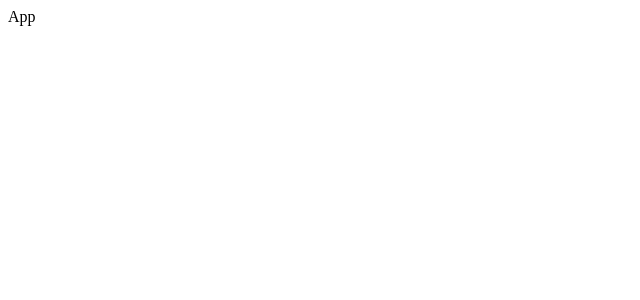
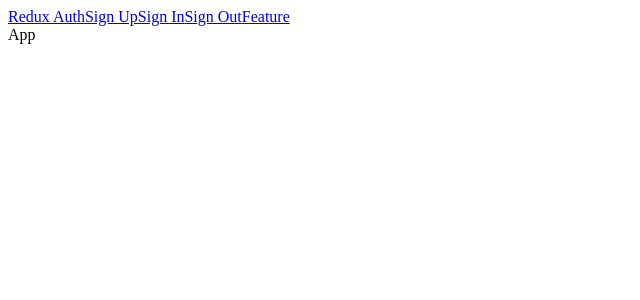
Before and after one commit to whatmmobd3/Client-Setup, a React (Create React App) app: page / in a window 1280 px wide. Shown: the top 300 px of the page, without its empty margins (0-640 px from the left). Built offline with nearby package versions, Linux system fonts and the light colour scheme.

Commit message:
wiring up

```diff
--- a/src/components/App.js
+++ b/src/components/App.js
@@ -1,7 +1,13 @@
-import React from 'react';
+import React from "react";
+import Header from "./Header";
 
 const App = () => {
-    return (<div>App</div>)
-}
+  return (
+    <div>
+      <Header />
+      App
+    </div>
+  );
+};
 
-export default App
+export default App;
--- /dev/null
+++ b/src/components/Header.js
@@ -0,0 +1,18 @@
+import React from 'react'
+import {Link} from 'react-router-dom'
+
+class App extends React.Component {
+    render() {
+        return (
+            <div>
+                <Link to="/">Redux Auth</Link>
+                <Link to="/signup">Sign Up</Link>
+                <Link to="/signin">Sign In</Link>
+                <Link to="/signout">Sign Out</Link>
+                <Link to="/feature">Feature</Link>
+            </div>
+        )
+    }
+}
+
+export default App
--- a/src/index.js
+++ b/src/index.js
@@ -1,5 +1,11 @@
 import React from "react";
 import ReactDOM from "react-dom";
+import { BrowserRouter } from "react-router-dom";
 
-import App from './components/App'
-ReactDOM.render(<App />, document.querySelector("#root"));
+import App from "./components/App";
+ReactDOM.render(
+  <BrowserRouter>
+    <App />
+  </BrowserRouter>,
+  document.querySelector("#root")
+);
```
